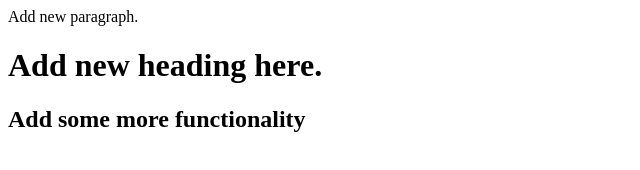
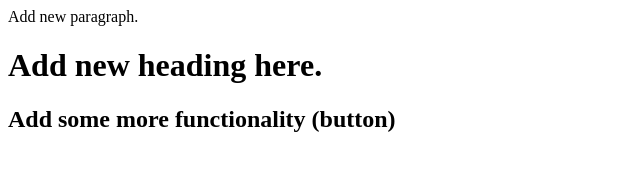
Before and after one commit to Deminent/Deminent-Demo, a plain HTML site: page index.html in a window 1280 px wide. Shown: the whole page, without its empty margins (0-640 px from the left). Drawn offline with Linux system fonts and the light colour scheme.

```diff
--- a/index.html
+++ b/index.html
@@ -1,3 +1,3 @@
 <p> Add new paragraph. </p>
 <h1> Add new heading here. </h1>
-<h2> Add some more functionality </h2>
+<h2> Add some more functionality (button)</h2>
```
